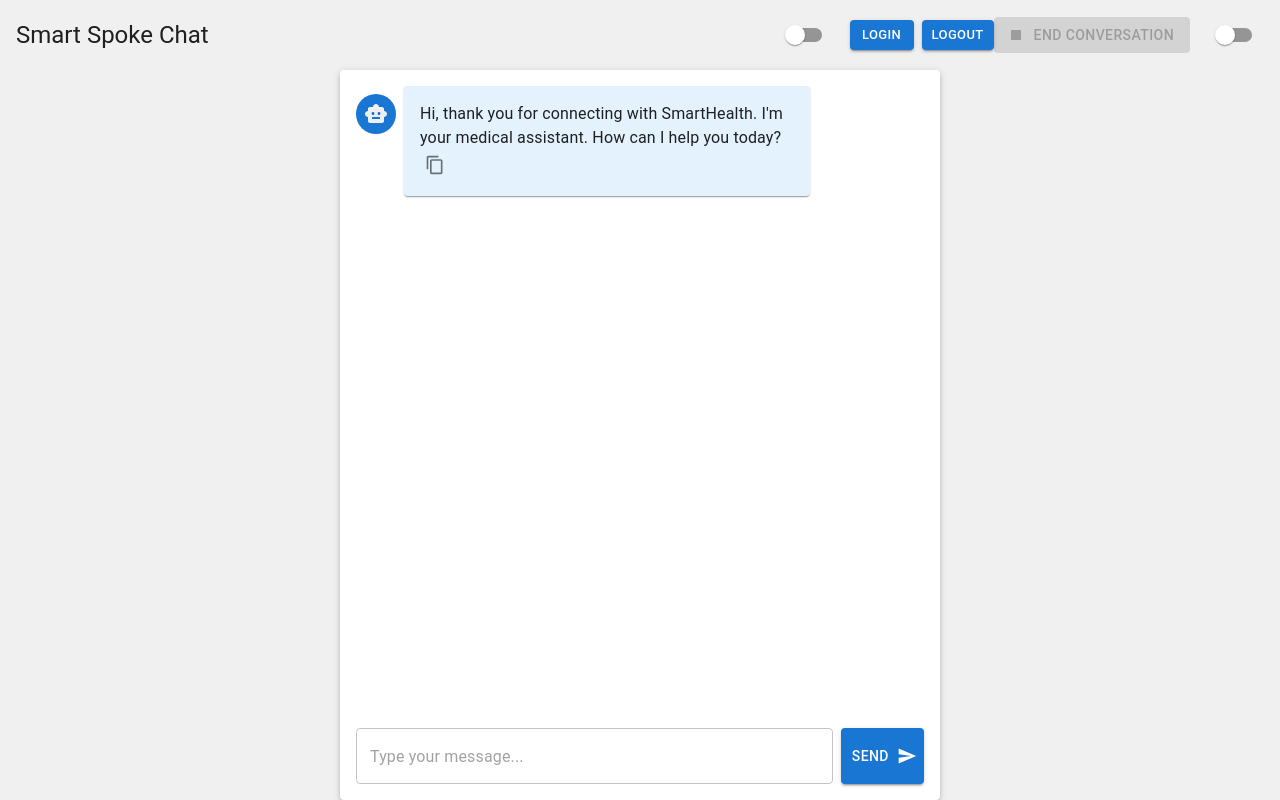
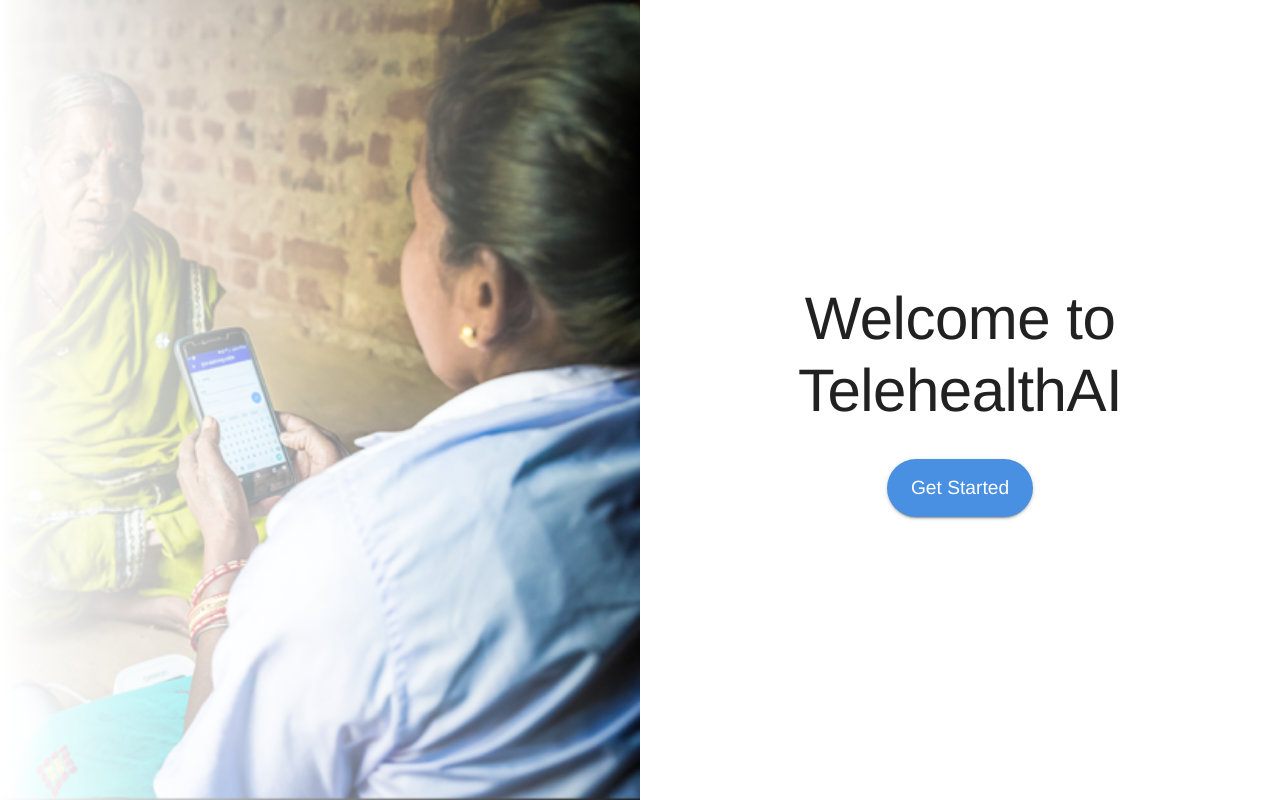
Before and after one commit to it2304/smart_spoke, a Next.js app: page / in a window 1280 px wide. Built offline with nearby package versions, Linux system fonts and the light colour scheme.

Commit message:
Inital frontend structure

```diff
--- a/app/api/chat/route.js
+++ b/app/api/chat/route.js
@@ -202,6 +202,9 @@ export async function POST(req) {
           });
         }
 
+        // Send the conversation ID to the client
+        controller.enqueue(encoder.encode('\n\n###CONVERSATION_ID###' + conversation._id));
+
         controller.close();
       },
     });
--- a/app/page.js
+++ b/app/page.js
@@ -1,340 +1,83 @@
 'use client'
 
-import Image from "next/image";
-import { useState, useEffect, useRef } from "react";
-import { Box, Typography, Paper, Avatar, IconButton, TextField, Button, Switch, CssBaseline, ThemeProvider } from "@mui/material";
-import SmartToyIcon from '@mui/icons-material/SmartToy';
-import PersonIcon from '@mui/icons-material/Person';
-import ContentCopyIcon from '@mui/icons-material/ContentCopy';
-import SendIcon from '@mui/icons-material/Send';
-import StopIcon from '@mui/icons-material/Stop';
-import ReactMarkdown from 'react-markdown';
-import { Prism as SyntaxHighlighter } from 'react-syntax-highlighter';
-import { tomorrow } from 'react-syntax-highlighter/dist/cjs/styles/prism';
-import { useTheme } from '@mui/material/styles';
-import useMediaQuery from '@mui/material/useMediaQuery';
+import React, { useState } from 'react';
+import { Box, Typography, Button, CssBaseline, ThemeProvider } from '@mui/material';
 import { createTheme } from '@mui/material/styles';
-import { CircularProgress } from "@mui/material";
-import { useUser } from "@auth0/nextjs-auth0/client";
 
 export default function Home() {
-
-  // const {user, error, isLoading} = useUser()
-    const [messages, setMessages] = useState([
-      {
-        role: 'assistant',
-        content: `Hi, thank you for connecting with SmartHealth. I'm your medical assistant. How can I help you today?`
-      }
-    ])
-    const [message, setMessage ] = useState('')
-    const [isLoading, setIsLoading] = useState(false)
   const [darkMode, setDarkMode] = useState(false);
-    const isMobile = useMediaQuery('(max-width:600px)');
-    const [conversationId, setConversationId] = useState(null);
 
   const theme = createTheme({
     palette: {
       mode: darkMode ? 'dark' : 'light',
-        background: {
-          default: darkMode ? '#121212' : '#f0f0f0',
-          paper: darkMode ? '#1e1e1e' : '#ffffff',
+      primary: {
+        main: '#4a90e2', // A soothing blue color
       },
-        primary: {
-          main: darkMode ? '#90caf9' : '#1976d2',
-          light: darkMode ? '#4b5563' : '#e3f2fd',
     },
-        secondary: {
-          main: darkMode ? '#f48fb1' : '#dc004e',
-          light: darkMode ? '#4a4a4a' : '#fce4ec',
+    typography: {
+      fontFamily: '"Roboto Slab", "Helvetica", "Arial", sans-serif',
+      h2: {
+        fontWeight: 300,
+        letterSpacing: '-0.5px',
       },
     },
   });
 
-    const messagesEndRef = useRef(null);
-
-    const sendMessage = async (e) => {
-        if (!message.trim()) return;
-
-        setMessage('')
-        setMessages((messages)=>[
-            ...messages,
-            { role: 'user', content: message },
-            { role: 'assistant', content: '' },
-        ])
-        setIsLoading(true)
-
-        try {
-            const response = await fetch('/api/chat', {
-                method: 'POST',
-                headers: {
-                    'Content-Type': 'application/json',
-                },
-                body: JSON.stringify({
-                    messages: [...messages, { role: 'user', content: message }],
-                    conversationId
-                }),
-            });
-
-            if (!response.ok) {
-                throw new Error('Network response was not ok')
-            }
-
-            const reader = response.body.getReader()
-            const decoder = new TextDecoder()
-
-            while (true) {
-                const { done, value } = await reader.read()
-                if (done) break
-                const chunk = decoder.decode(value, { stream: true })
-
-                // Check if the chunk contains conversation ID
-                if (chunk.includes('###CONVERSATION_ID###')) {
-                    const [messageChunk, idChunk] = chunk.split('###CONVERSATION_ID###')
-                    setConversationId(idChunk.trim())
-                    if (messageChunk) {
-                        updateLastMessage(messageChunk)
-                    }
-                } else {
-                    updateLastMessage(chunk)
-                }
-            }
-        } catch (error) {
-            console.error('Error:', error)
-            setMessages((messages) => [
-                ...messages,
-                {
-                    role: 'assistant',
-                    content: "I'm sorry, but I encountered an error. Please try again later."
-                },
-            ])
-        } finally {
-            setIsLoading(false)
-        }
-    };
-
-    const updateLastMessage = (chunk) => {
-        setMessages((messages) => {
-            let lastMessage = messages[messages.length - 1]
-            let otherMessages = messages.slice(0, messages.length - 1)
-            return [
-                ...otherMessages,
-                {
-                    ...lastMessage,
-                    content: lastMessage.content + chunk,
-                },
-            ]
-        })
-    }
-
-    const copyToClipboard = (text) => {
-        navigator.clipboard.writeText(text);
-        // You could add a toast notification here
-    };
-
-    const handleKeyPress = (e) => {
-        if (e.key === 'Enter' && e.shiftKey) {
-            e.preventDefault()
-            sendMessage()
-        }
-    }
-
-    const scrollToBottom = () => {
-        messagesEndRef.current?.scrollIntoView({ behavior: "smooth" })
-    }
-
-    useEffect(() => {
-        scrollToBottom()
-    }, [messages])
-
-    const renderMessage = (message) => (
-      <Box>
-        <ReactMarkdown
-          components={{
-            code({node, inline, className, children, ...props}) {
-              const match = /language-(\w+)/.exec(className || '')
-              return !inline && match ? (
-                <SyntaxHighlighter
-                  style={tomorrow}
-                  language={match[1]}
-                  PreTag="div"
-                  {...props}
-                >
-                  {String(children).replace(/\n$/, '')}
-                </SyntaxHighlighter>
-              ) : (
-                <code className={className} {...props}>
-                  {children}
-                </code>
-              )
-            }
-          }}
-        >
-          {message.content}
-        </ReactMarkdown>
-      </Box>
-    );
-
-    const endConversation = async () => {
-        if (!conversationId) return;
-
-        try {
-            const response = await fetch('/api/chat/end', {
-                method: 'POST',
-                headers: {
-                    'Content-Type': 'application/json',
-                },
-                body: JSON.stringify({ conversationId }),
-            });
-
-            if (!response.ok) {
-                throw new Error('Failed to end conversation');
-            }
-
-            // Reset the conversation
-            setMessages([
-                {
-                    role: 'assistant',
-                    content: `Hello. How are you feeling today?`
-                }
-            ]);
-            setConversationId(null);
-        } catch (error) {
-            console.error('Error ending conversation:', error);
-        }
-    };
-
   return (
     <ThemeProvider theme={theme}>
       <CssBaseline />
-        <Box
+      <Box sx={{
+        display: 'flex',
+        minHeight: '100vh',
+        position: 'relative',
+        overflow: 'hidden',
+      }}>
+        <Box sx={{
+          position: 'absolute',
+          left: 0,
+          top: 0,
+          width: '50%',
+          height: '100%',
+          backgroundImage: 'url(/images/landingPage1.png)',
+          backgroundSize: 'cover',
+          backgroundPosition: 'center right',
+          '&::after': {
+            content: '""',
+            position: 'absolute',
+            top: 0,
+            left: 0,
+            right: 0,
+            bottom: 0,
+            background: 'linear-gradient(to left, rgba(255,255,255,0), rgba(255,255,255,1))',
+          }
+        }} />
+        <Box sx={{
+          width: '50%',
+          marginLeft: 'auto',
+          p: 4,
+          zIndex: 1,
+          backgroundColor: theme.palette.background.default,
+          display: 'flex',
+          flexDirection: 'column',
+          justifyContent: 'center',
+          alignItems: 'center',
+        }}>
+          <Typography variant="h2" component="h1" gutterBottom sx={{ mb: 4, textAlign: 'center' }}>
+            Welcome to TelehealthAI
+          </Typography>
+          <Button
+            variant="contained"
+            size="large"
             sx={{
-            width: "100vw",
-            height: "100vh",
-            display: "flex",
-            flexDirection: "column",
-            bgcolor: "background.default"
+              fontSize: '1.2rem',
+              padding: '12px 24px',
+              borderRadius: '30px',
+              textTransform: 'none',
             }}
           >
-            <Box sx={{ p: 2, display: 'flex', justifyContent: 'space-between', alignItems: 'center' }}>
-            <Typography variant="h5">Smart Spoke Chat</Typography>
-            <Box sx={{ display: 'flex', alignItems: 'center' }}>
-              <Switch checked={darkMode} onChange={() => setDarkMode(!darkMode)} />
-              <Box sx={{ ml: 2 }}>
-              <Button  href="/api/auth/login"
-                variant="contained"
-                size="small"
-                sx={{
-                  mr: 1,
-                  bgcolor: 'primary.main',
-                  color: 'white',
-                  '&:hover': {
-                    bgcolor: 'primary.dark',
-                  }
-                }}>
-                Login
-              </Button>
-              <Button href="/api/auth/logout"
-                variant="contained"
-                size="small"
-                sx={{
-                  bgcolor: 'primary.main',
-                  color: 'white',
-                  '&:hover': {
-                    bgcolor: 'primary.dark',
-                  }
-                }}>
-                Logout
+            Get Started
           </Button>
         </Box>
-                <Button
-                    variant="contained"
-                    color="secondary"
-                    onClick={endConversation}
-                    startIcon={<StopIcon />}
-                    disabled={!conversationId || isLoading}
-                    sx={{ mr: 2 }}
-                >
-                    End Conversation
-                </Button>
-                <Switch checked={darkMode} onChange={() => setDarkMode(!darkMode)} />
-            </Box>
-          </Box>
-          <Paper
-            elevation={3}
-            sx={{
-              flexGrow: 1,
-              width: isMobile ? "100%" : "90%",
-              maxWidth: "600px",
-              m: 'auto',
-              display: "flex",
-              flexDirection: "column",
-              p: 2,
-              overflow: "hidden",
-              bgcolor: "background.paper"
-            }}
-          >
-            <Box sx={{ flexGrow: 1, overflow: "auto", mb: 2 }}>
-              {messages.map((message, index) => (
-                <Box
-                  key={index}
-                  sx={{
-                    display: "flex",
-                    justifyContent: message.role === "assistant" ? "flex-start" : "flex-end",
-                    mb: 2,
-                  }}
-                >
-                  <Box sx={{ display: "flex", flexDirection: "row", alignItems: "flex-start", maxWidth: "80%" }}>
-                    {message.role === "assistant" && (
-                      <Avatar sx={{ bgcolor: "primary.main", mr: 1, mt: 1 }}>
-                        <SmartToyIcon />
-                      </Avatar>
-                    )}
-                    <Paper
-                      elevation={1}
-                      sx={{
-                        p: 2,
-                        bgcolor: message.role === "assistant" ? "primary.light" : "secondary.light",
-                        color: theme.palette.getContrastText(message.role === "assistant" ? theme.palette.primary.light : theme.palette.secondary.light),
-                      }}
-                    >
-                      {renderMessage(message)}
-                      <IconButton size="small" onClick={() => copyToClipboard(message.content)}>
-                        <ContentCopyIcon fontSize="small" />
-                      </IconButton>
-                    </Paper>
-                    {message.role === "user" && (
-                      <Avatar sx={{ bgcolor: "secondary.main", ml: 1, mt: 1 }}>
-                        <PersonIcon />
-                      </Avatar>
-                    )}
-                  </Box>
-                </Box>
-              ))}
-              {isLoading && (
-                <Box sx={{ display: 'flex', justifyContent: 'center' }}>
-                  <CircularProgress />
-                </Box>
-              )}
-            </Box>
-            <Box component="form" onSubmit={(e) => { e.preventDefault(); sendMessage(); }} sx={{ display: "flex" }}>
-              <TextField
-                fullWidth
-                variant="outlined"
-                placeholder="Type your message..."
-                value={message}
-                onChange={(e) => setMessage(e.target.value)}
-                sx={{ mr: 1 }}
-              />
-              <Button
-                variant="contained"
-                endIcon={<SendIcon />}
-                type="submit"
-                disabled={isLoading}
-              >
-                Send
-              </Button>
-            </Box>
-          </Paper>
       </Box>
     </ThemeProvider>
   );
```
Also changed, not shown: app/chatbox/page.js (added), app/dashboard/page.js (added), app/profile/page.js (added), public/images/landingPage1.png (added). Lines whose indentation alone changed are shown as unchanged.
